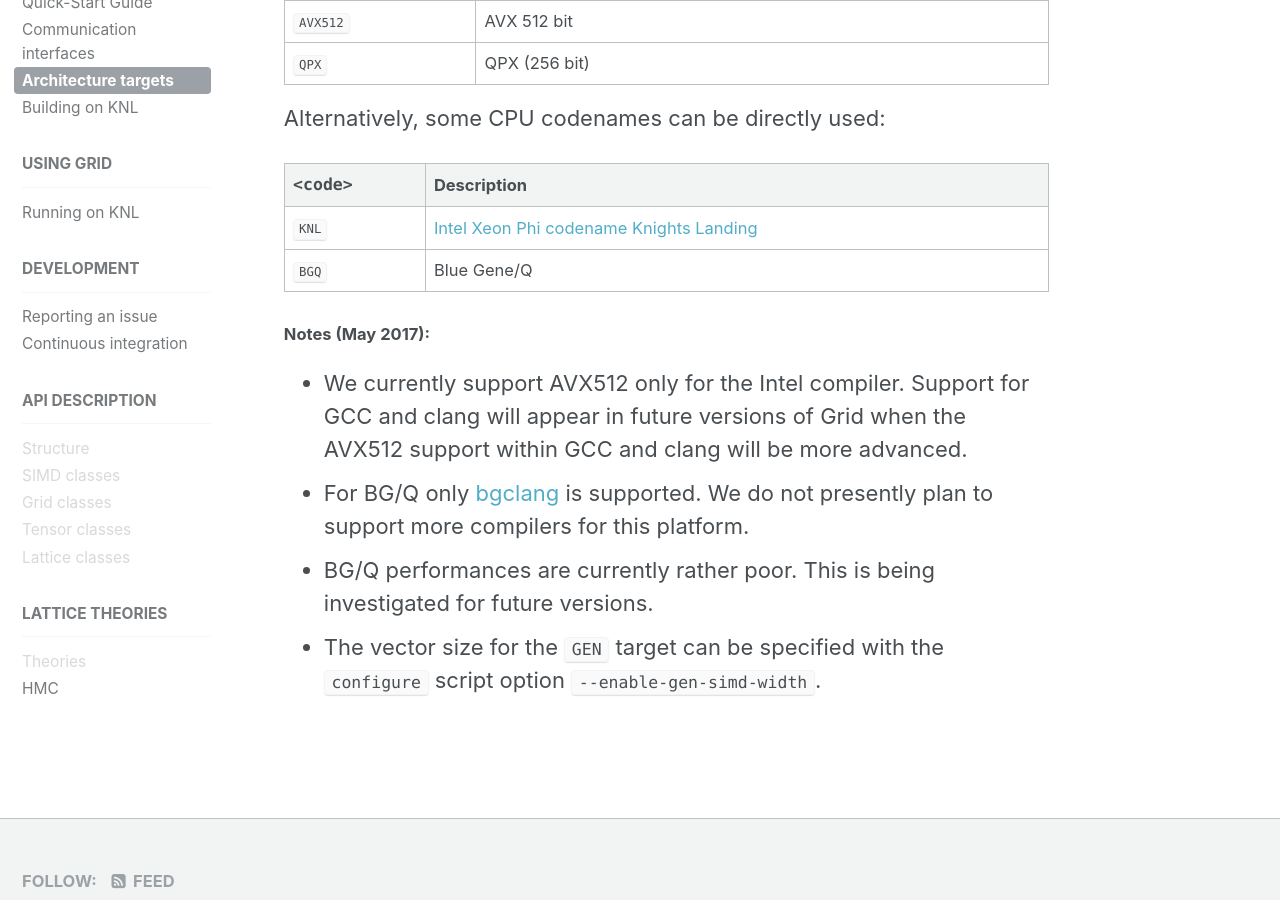
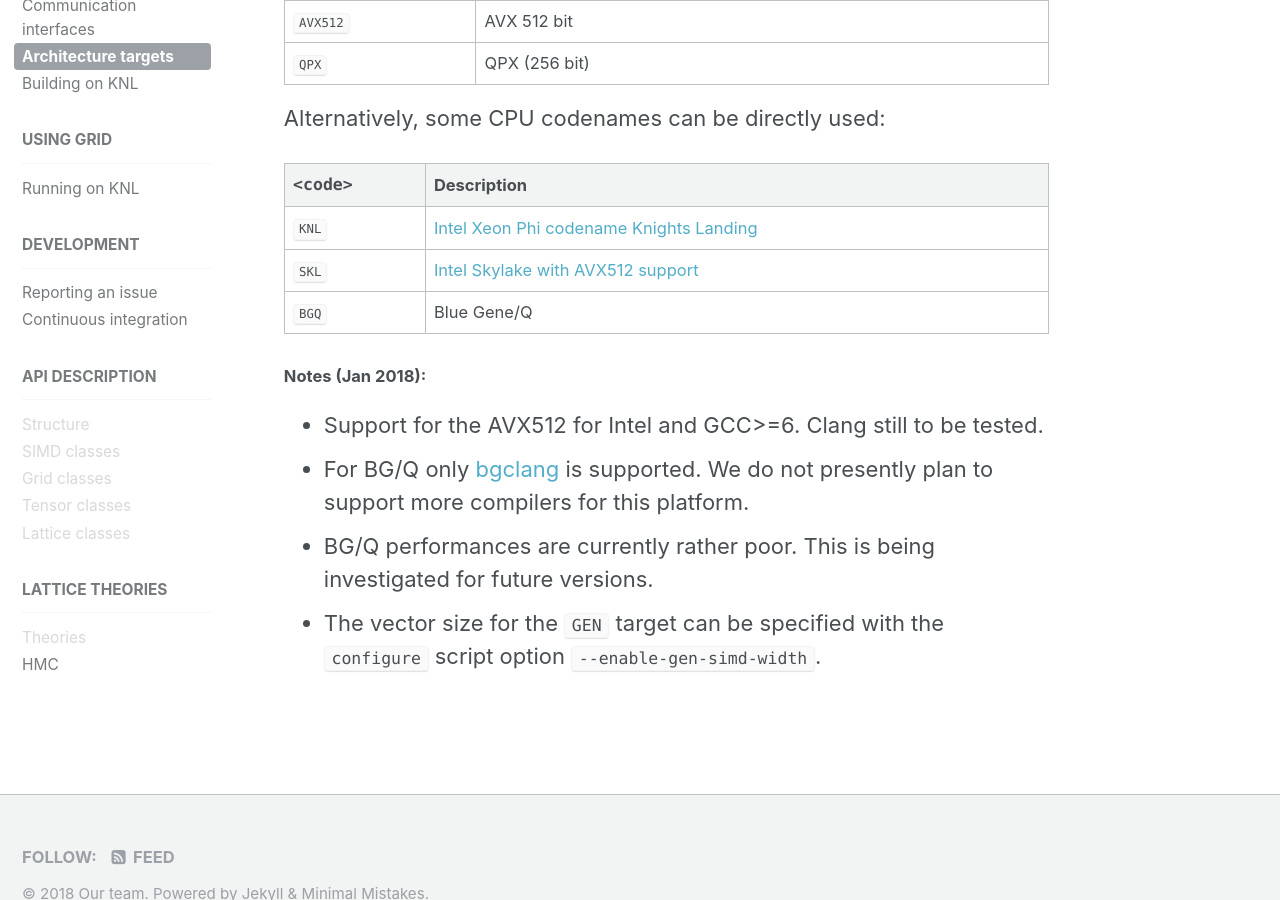
Before and after one commit to paboyle/Grid, a Jekyll site: the page built from _pages/docs/simd_targets.md, in a window 1280 px wide and 900 px high, scrolled down 830 px. Built offline with Jekyll 4.4.1, drawn with Linux system fonts in a browser that asks for light colours.

Commit message:
Adding support for Skylake AVX512 for GCC

```diff
--- a/_pages/docs/simd_targets.md
+++ b/_pages/docs/simd_targets.md
@@ -29,11 +29,12 @@ Alternatively, some CPU codenames can be directly used:
 | `<code>`    | Description                            |
 | ----------- | -------------------------------------- |
 | `KNL`       | [Intel Xeon Phi codename Knights Landing](http://ark.intel.com/products/codename/48999/Knights-Landing) |
+| `SKL`       | [Intel Skylake with AVX512 support](https://ark.intel.com/products/codename/37572/Skylake) |
 | `BGQ`       | Blue Gene/Q                            |
 
 
-#### Notes (May 2017):
-- We currently support AVX512 only for the Intel compiler. Support for GCC and clang will appear in future versions of Grid when the AVX512 support within GCC and clang will be more advanced.
+#### Notes (Jan 2018):
+- Support for the AVX512 for Intel and GCC>=6. Clang still to be tested.
 - For BG/Q only [bgclang](http://trac.alcf.anl.gov/projects/llvm-bgq) is supported. We do not presently plan to support more compilers for this platform.
 - BG/Q performances are currently rather poor. This is being investigated for future versions.
 - The vector size for the `GEN` target can be specified with the `configure` script option `--enable-gen-simd-width`.
```
